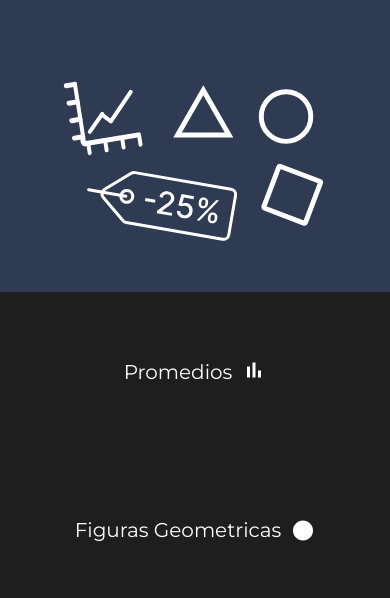
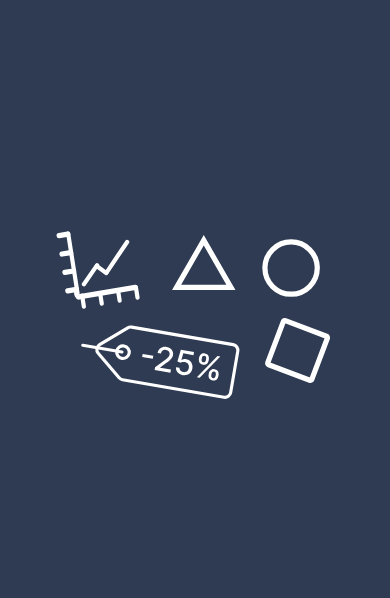
Before and after one commit to JoacoBonvechi/Proyecto-Final-JavaScript, a plain HTML site: page index.html in a window 390 px wide. Shown: the part 243-841 px from the top of the page. Drawn offline with Linux system fonts and the light colour scheme.

Commit message:
cambios img index2

```diff
--- a/styles.css
+++ b/styles.css
@@ -141,10 +141,10 @@ main .section-proyects .div-descuentos{
         height: 35vh;
     }
     main .section-image {
-        height: 240px;
+        height: 65vh;
     }
     main .section-image img{
-        width: 90%;
+        width: 95%;
     }
     .div-descuentos, .div-figuras, .div-promedios{
         min-width: 100%;
```
